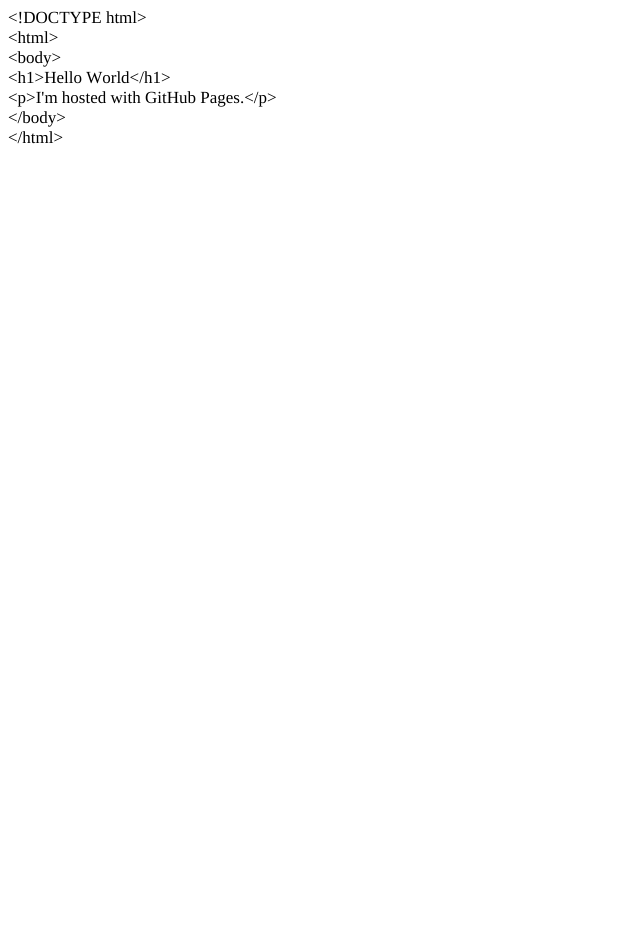
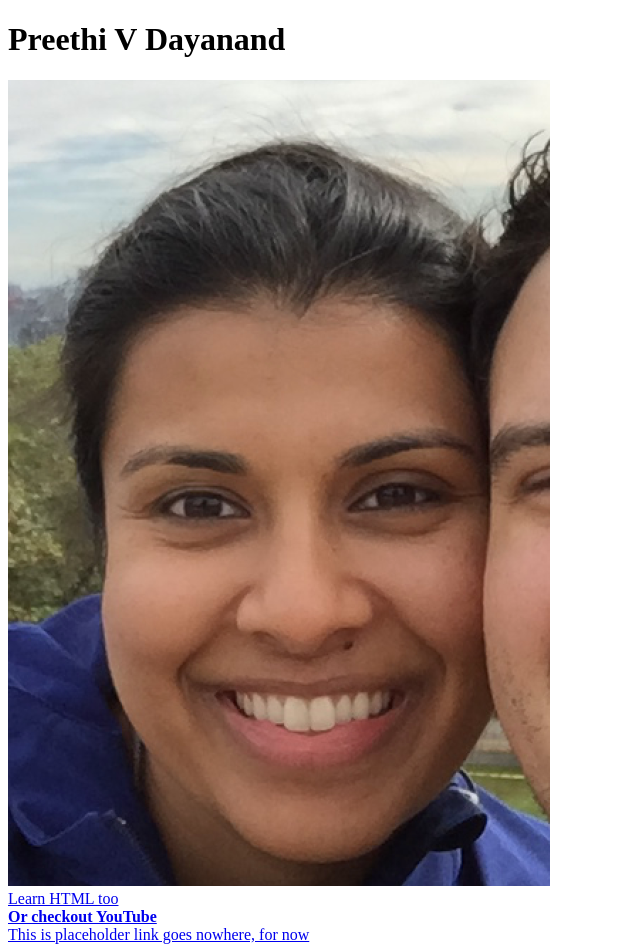
Before and after one commit to Gitpvd/gitpvd.github.io, a plain HTML site: page index.html in a window 1280 px wide. Shown: the whole page, without its empty margins (0-640 px from the left). Before the commit the page ends 800 px from the top, so only its background shows below. Drawn offline with Linux system fonts and the light colour scheme.

Commit message:
New folder

```diff
--- a/index.html
+++ b/index.html
@@ -1,23 +1,29 @@
-<!DOCTYPE html PUBLIC "-//W3C//DTD HTML 4.01//EN" "http://www.w3.org/TR/html4/strict.dtd">
-<html>
+<!DOCTYPE html>
+<html lang="en">
 <head>
-  <meta http-equiv="Content-Type" content="text/html; charset=utf-8">
-  <meta http-equiv="Content-Style-Type" content="text/css">
-  <title></title>
-  <meta name="Generator" content="Cocoa HTML Writer">
-  <meta name="CocoaVersion" content="1671.2">
-  <style type="text/css">
-    p.p1 {margin: 0.0px 0.0px 0.0px 0.0px; line-height: 20.0px; font: 17.0px Times; color: #000000; -webkit-text-stroke: #eae96f}
-    span.s1 {font-kerning: none}
-  </style>
-</head>
-<body>
-<p class="p1"><span class="s1">&lt;!DOCTYPE html&gt;</span></p>
-<p class="p1"><span class="s1">&lt;html&gt;</span></p>
-<p class="p1"><span class="s1">&lt;body&gt;</span></p>
-<p class="p1"><span class="s1">&lt;h1&gt;Hello World&lt;/h1&gt;</span></p>
-<p class="p1"><span class="s1">&lt;p&gt;I'm hosted with GitHub Pages.&lt;/p&gt;</span></p>
-<p class="p1"><span class="s1">&lt;/body&gt;</span></p>
-<p class="p1"><span class="s1">&lt;/html&gt;</span></p>
-</body>
-</html>
+        <meta charset="UTF-8">
+        <title>My Website</title>
+        </head>
+
+        <body>
+        <!-- Header -->
+        <h1>Preethi V Dayanand</h1>
+
+        <!-- Image -->
+        <img src="Snip_Me.png"alt="Image" />
+        <br>
+
+        <!-- Link with New Tab -->
+        <a href="https://www.learn-html.org/" target="Learn HTML too">Learn HTML too</a>
+        <br>
+
+        <!-- Bold Link -->
+        <strong><a href="https://www.youtube.com">Or checkout YouTube</a></strong>
+        <br>
+
+        <!-- Placeholder link -->
+        <a href="#">This is placeholder link goes nowhere, for now</a>
+
+        </body>
+
+        </html>
```
